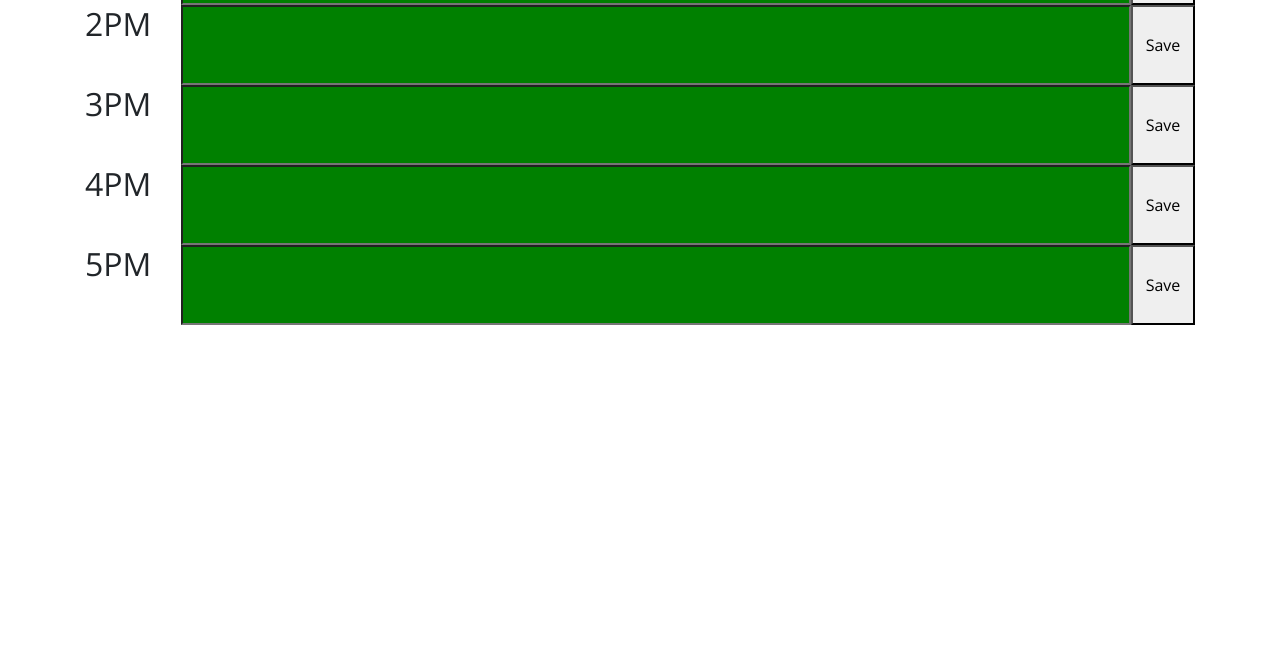
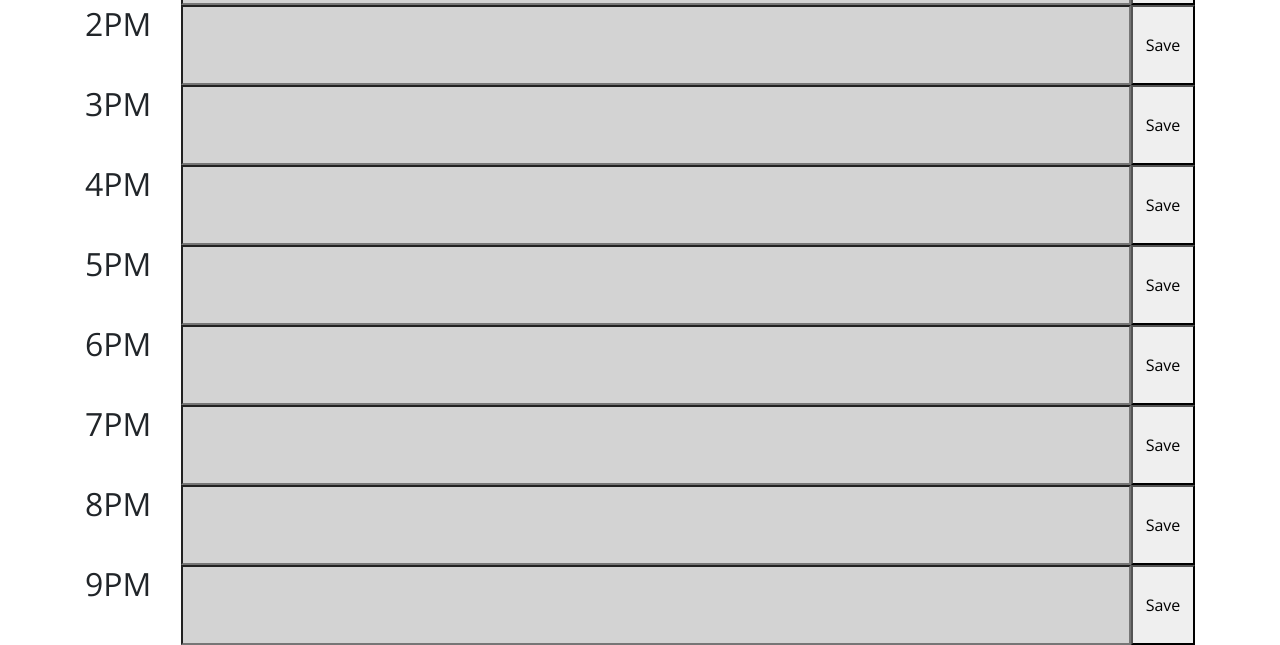
Before and after one commit to ajax12233512/Work-Day-Schedular, a plain HTML site: page index.html in a window 1280 px wide. Shown: the part 731-1376 px from the top of the page. Before the commit the page ends 1056 px from the top, so only its background shows below. Drawn offline with nearby package versions, Linux system fonts and the light colour scheme.

Commit message:
slots are shaded correctly

```diff
--- a/assets/app.js
+++ b/assets/app.js
@@ -6,27 +6,32 @@
 var today = moment();
 var displayToday = today.format('dddd, MMMM Do YYYY');
 $('#currentDay').text(displayToday)
+console.log(today);
+
 
 var $slots = $('.container').children();
-console.log($slots);
+// console.log($slots);
 
 var testTime = moment('10am', 'h:mma');
-
+// console.log(testTime);
 // console.log($9am.attr('id'));
 $slots.each(function(){
     var time = moment($(this).attr('id'), 'h:mma');//get the time that represents each slot
 
-    if(time.isBefore(testTime)){
+    if(time.hour() == today.hour())
+    {
+        console.log('here')
+        $(this).children('input').css('background-color', 'red');
+    }
+    else if(time.isBefore(today)){
         $(this).children('input').css('background-color', 'lightgrey');
     }
-    else if(time.isSame(testTime))
-    {
-        $(this).children('input').css('background-color', 'red');
-    }
-    else if(time.isAfter(testTime))
+    else if(time.isAfter(today))
     {
         $(this).children('input').css('background-color', 'green');
     }
+
+
 });
 
 // var onePm = moment('11am', 'h:mma');
--- a/index.html
+++ b/index.html
@@ -84,6 +84,30 @@
         <button>Save</button>
       </div>
 
+      <div class="slot" id="6pm">
+        <h2>6pm</h2>
+        <input type="text">
+        <button>Save</button>
+      </div>
+
+      <div class="slot" id="7pm">
+        <h2>7pm</h2>
+        <input type="text">
+        <button>Save</button>
+      </div>
+
+      <div class="slot" id="8pm">
+        <h2>8pm</h2>
+        <input type="text">
+        <button>Save</button>
+      </div>
+
+      <div class="slot" id="9pm">
+        <h2>9pm</h2>
+        <input type="text">
+        <button>Save</button>
+      </div>
+
     </div>
 
     <script src="https://cdnjs.cloudflare.com/ajax/libs/jquery/3.2.1/jquery.min.js"></script>
```
